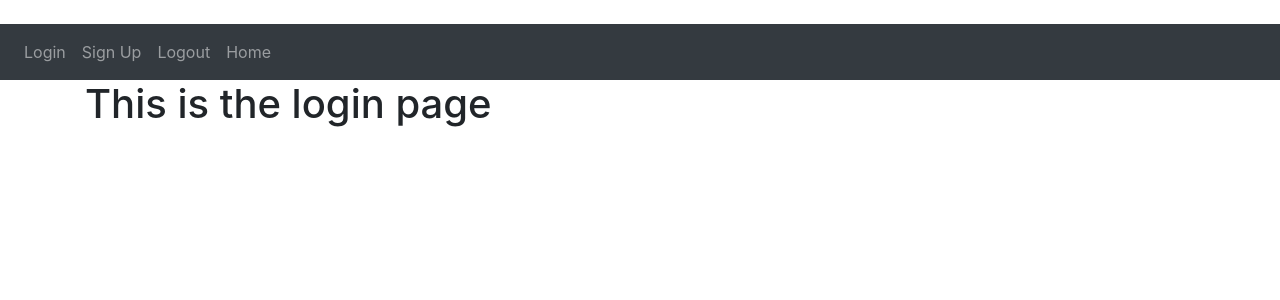
After one commit to ukahb1221/LearningFlask, a Flask app: template AccountManager/FlaksWebsite 1/Website1/templates/login.html in a window 1280 px wide. The commit adds this page. Shown: the top 300 px of the page. Run offline with Flask 2, Linux system fonts and the light colour scheme; the template is opened without the code that fills it, so the values that code supplies are empty; some libraries are stand-ins or nearby versions.

Commit message:
HTML Templates 2

```diff
--- a/AccountManager/FlaksWebsite 1/Website1/auth.py
+++ b/AccountManager/FlaksWebsite 1/Website1/auth.py
@@ -1,11 +1,13 @@
 from flask import Blueprint #Import Blueprint to split views
+from flask import render_template #Renders html templates created in the sperate files
+
 
 auth = Blueprint("auth", __name__)
 
 #Create Login logic
 @auth.route('/login')
 def login():
-    return "<p>Login</p>"
+    return render_template("login.html", boolean =True)
 
 #Create Logout logic
 @auth.route('/logout')
@@ -15,4 +17,4 @@ def logout():
 #Create Sign up logic
 @auth.route('/sign-up')
 def sign_up():
-    pass
+     return render_template("sign_up.html")
--- a/AccountManager/FlaksWebsite 1/Website1/templates/home.html
+++ b/AccountManager/FlaksWebsite 1/Website1/templates/home.html
@@ -1 +1,5 @@
-{% extends "layout.html"%} {% block title %}Changed{% endblock %}
+{% extends "layout.html"%} {% block title %}Home{% endblock %}
+
+{% block content %}
+<h1> This is the home page </h1>
+{% endblock %}
--- a/AccountManager/FlaksWebsite 1/Website1/templates/layout.html
+++ b/AccountManager/FlaksWebsite 1/Website1/templates/layout.html
@@ -15,10 +15,10 @@
 </head>
 <body>
     <nav class="navbar navbar-expand-lg navbar-dark bg-dark">
-        <button class="navbar-toggle" type="button" data-toggle="collaspe" data-target="#navbar">
+        <button class="navbar-toggler" type="button" data-toggle="collaspe" data-target="#navbar">
             <span class="navbar-toggler-icon"></span>
         </button>
-        <div class="collapse navbar-collaspe" id="navbar">
+        <div class="collapse navbar-collapse" id="navbar">
             <div class="navbar-nav">
                 <a class="nav-item nav-link" id="login" href="/login">Login</a>
                 <a class="nav-item nav-link" id="signUp" href="/sign-up">Sign Up</a>
@@ -26,7 +26,11 @@
                 <a class="nav-item nav-link" id="home" href="/">Home</a>
             </div>
         </div>
-         </nav>
+        </nav>
+        <div class="container">
+            {% block content %}
+            {% endblock %}
+        </div>
     <script src="https://code.jquery.com/jquery-3.2.1.slim.min.js"
             integrity="sha384-KJ3o2DKtIkvYIK3UENzmM7KCkRr/rE9/Qpg6aAZGJwFDMVNA/GpGFF93hXpG5KkN"
             crossorigin="anonymous"></script>
--- /dev/null
+++ b/AccountManager/FlaksWebsite 1/Website1/templates/login.html
@@ -0,0 +1,8 @@
+{% extends "layout.html"%} {% block title %}Login{% endblock %}
+
+{% block content %}
+<h1> This is the login page </h1>
+{% if boolean == True %}
+Yes it is true
+{% endif %}
+{% endblock %}
--- /dev/null
+++ b/AccountManager/FlaksWebsite 1/Website1/templates/sign_up.html
@@ -0,0 +1,5 @@
+{% extends "layout.html"%} {% block title %}Sign Up{% endblock %}
+
+{% block content %}
+<h1> This is the sign up page </h1>
+{% endblock %}
```
Also changed, not shown: 1 other file.
